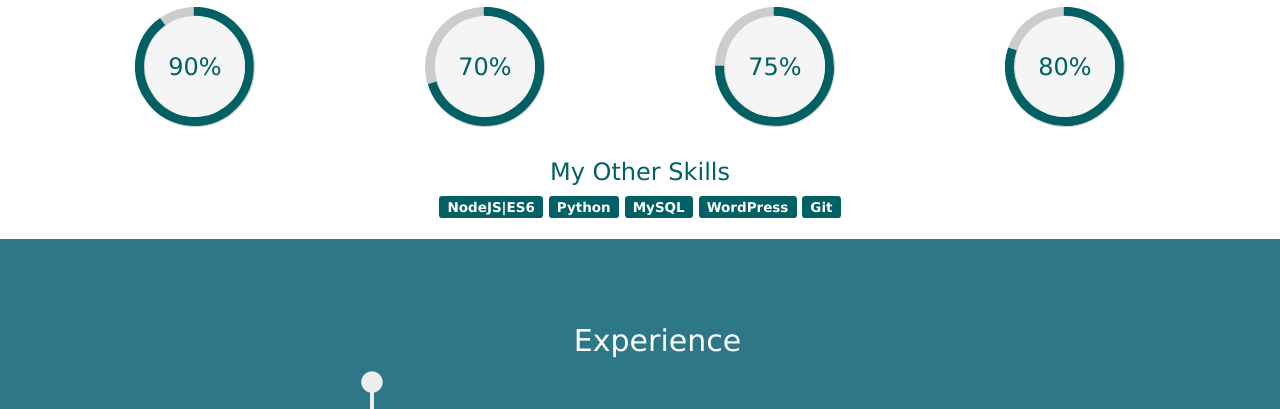
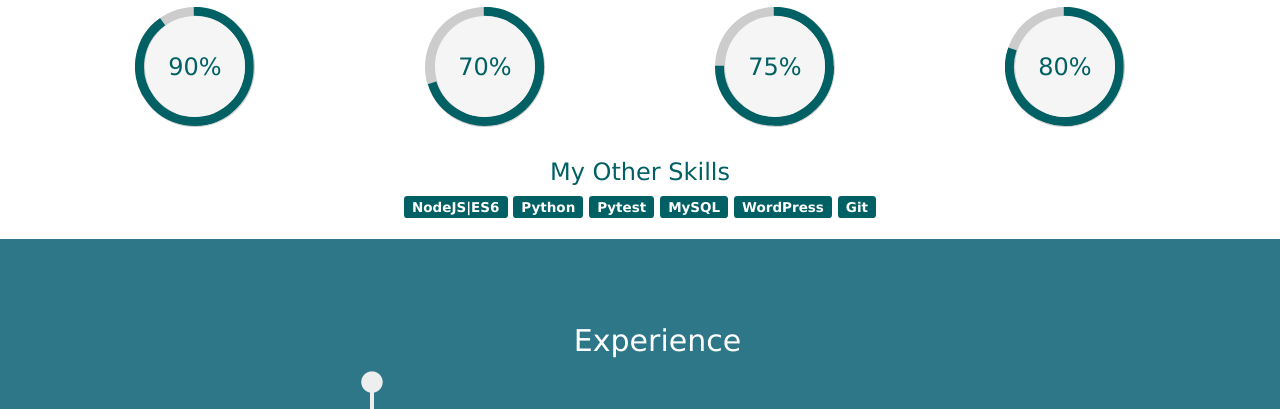
Before and after one commit to smavuleti/smavuleti, a website: page public/index.html in a window 1280 px wide. Shown: the part 611-1020 px from the top of the page. Drawn offline with nearby package versions, Linux system fonts and the light colour scheme.

Commit message:
added pytest skill

```diff
--- a/public/index.html
+++ b/public/index.html
@@ -123,6 +123,7 @@
          <h4>
            <span class="label skillLabels">NodeJS|ES6</span>
             <span class="label skillLabels">Python</span>
+            <span class="label skillLabels">Pytest</span>
             <span class="label skillLabels">MySQL</span>
 
             <span class="label skillLabels">WordPress</span>
```
Also changed, not shown: 1 other file.
